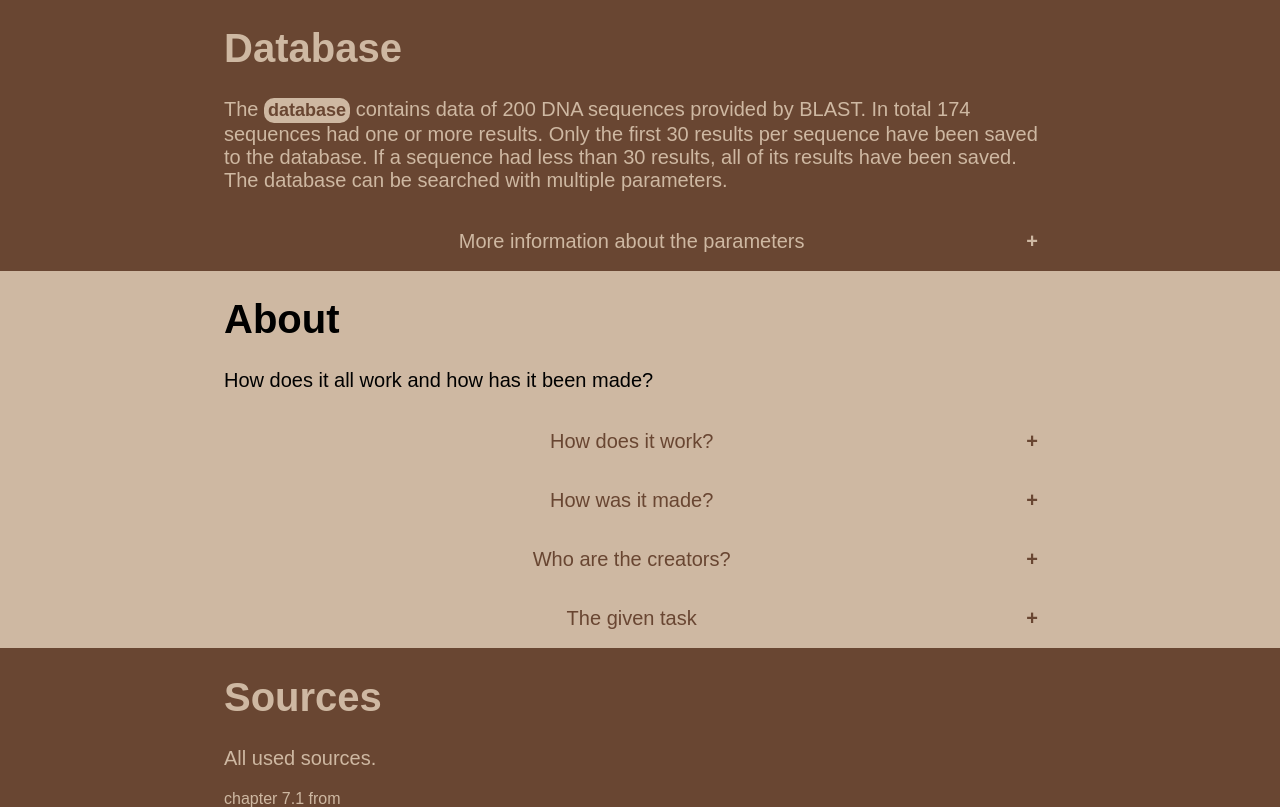
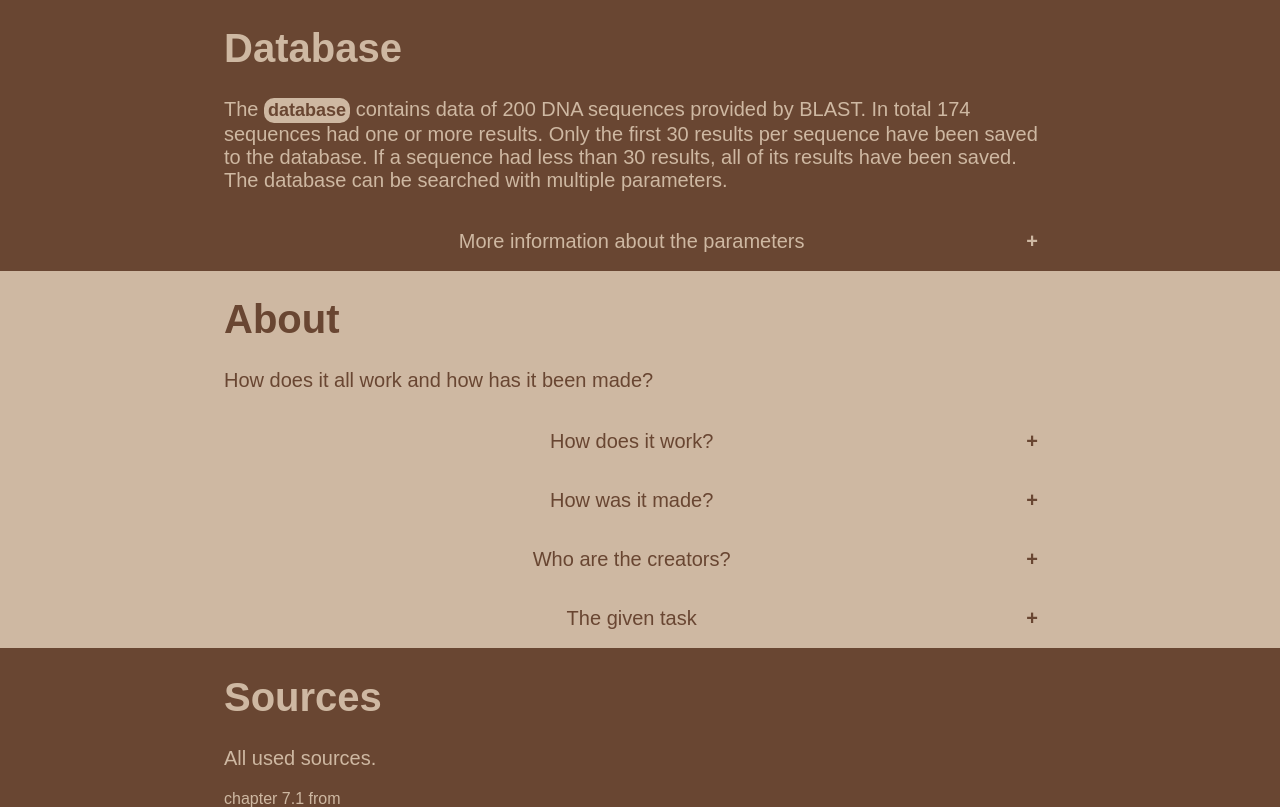
Before and after one commit to yaris19/website_blok4, a Flask app: page / in a window 1280 px wide. Shown: the part 801-1608 px from the top of the page. Run offline with Flask 2, Linux system fonts and the light colour scheme.

```diff
--- a/static/index.css
+++ b/static/index.css
@@ -110,6 +110,7 @@ a.hover {
     width: 100%;
     height: 100%;
     background: #CEB8A2;
+    color: #694632;
 }
 
 .Sources_area {
```
